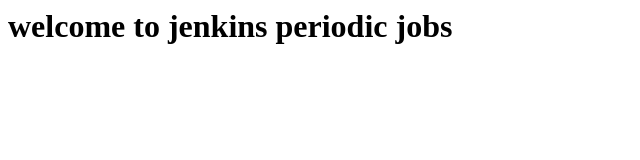
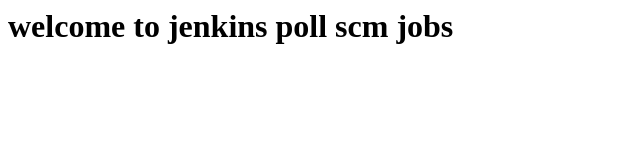
Before and after one commit to arundevops53/webserver-test, a plain HTML site: page index.html in a window 1280 px wide. Shown: the whole page, without its empty margins (0-640 px from the left). Drawn offline with Linux system fonts and the light colour scheme.

Commit message:
Update index.html

```diff
--- a/index.html
+++ b/index.html
@@ -1 +1 @@
-<h1>welcome to jenkins periodic jobs</h1>
+<h1>welcome to jenkins poll scm jobs</h1>
```
